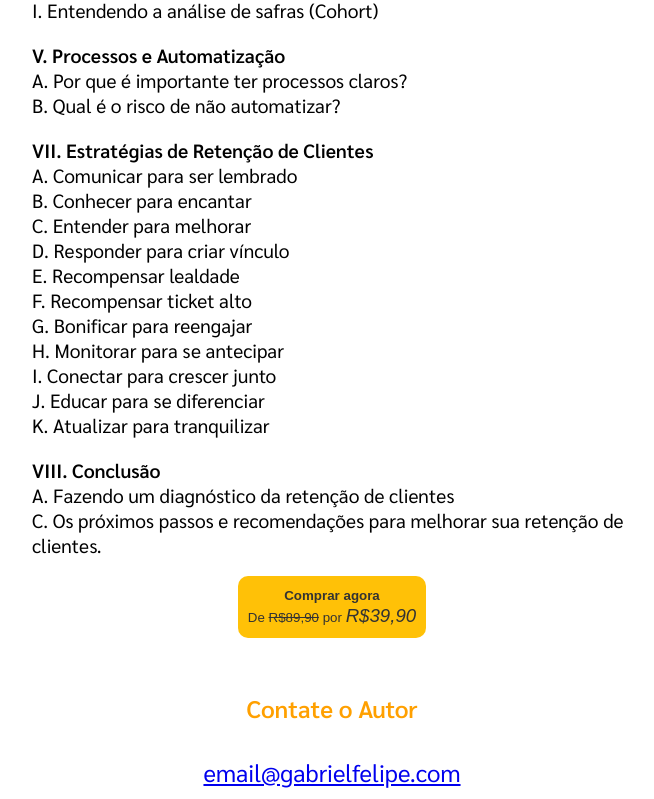
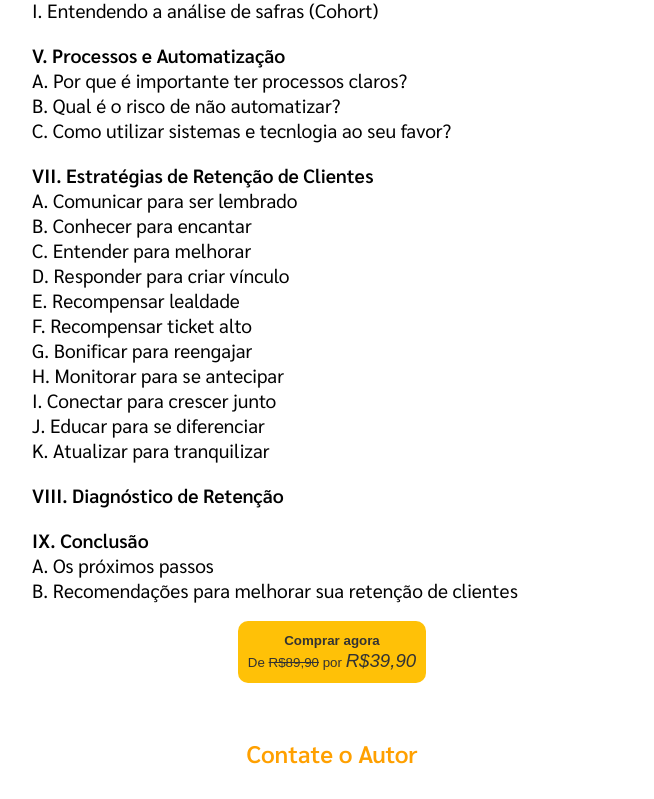
Before and after one commit to gabriel-felipe/retencao-de-clientes, a Vue app: page / in a window 1280 px wide. Shown: the part 3245-4044 px from the top of the page, without its empty margins (308-962 px from the left). Built offline with nearby package versions, Linux system fonts and the light colour scheme.

Commit message:
Text changes

```diff
--- a/src/App.vue
+++ b/src/App.vue
@@ -56,8 +56,8 @@
       </div>
       <div class="content">
         <ul>
-          <li>Trouxe 27 mil de faturamento extra para uma pizzaria com uma mensagem automatizada na hora certa. A mensagem teve 14% de taxa de conversão</li>
-          <li>Ajudou uma loja de eletro-domésticos a faturar R$2.1 milhões de reais a mais no ano de 2022 com um mix de estratégias de retenção</li>
+          <li>Trouxe 27 mil de faturamento extra para uma pizzaria com uma mensagem automatizada na hora certa. A mensagem teve 14% de taxa de conversão.</li>
+          <li>Ajudou uma loja de eletro-domésticos a faturar R$2.1 milhões de reais a mais no ano de 2022 com um mix de estratégias de retenção.</li>
           <li>Gerou 17 mil de faturamento com única campanha com custo de menos de R$500 para uma loja de roupas mirando em um segmento específico dos seus clientes.</li>
         </ul>
       </div>
@@ -98,6 +98,7 @@
           <li><strong>V. Processos e Automatização</strong></li>
           <li>A. Por que é importante ter processos claros?</li>
           <li>B. Qual é o risco de não automatizar?</li>
+          <li>C. Como utilizar sistemas e tecnlogia ao seu favor?</li>
 
           <li><strong>VII. Estratégias de Retenção de Clientes</strong></li>
           <li>A. Comunicar para ser lembrado</li>
@@ -112,10 +113,10 @@
           <li>J. Educar para se diferenciar</li>
           <li>K. Atualizar para tranquilizar</li>
 
-          <li><strong>VIII. Conclusão</strong></li>
-
-          <li>A. Fazendo um diagnóstico da retenção de clientes</li>
-          <li>C. Os próximos passos e recomendações para melhorar sua retenção de clientes.</li>
+          <li><strong>VIII. Diagnóstico de Retenção</strong></li>
+          <li><strong>IX. Conclusão</strong></li>
+          <li>A. Os próximos passos</li>
+          <li>B. Recomendações para melhorar sua retenção de clientes</li>
         </ol>
       </div>
       <div class="content" style="justify-content: center; align-items: center">
```
